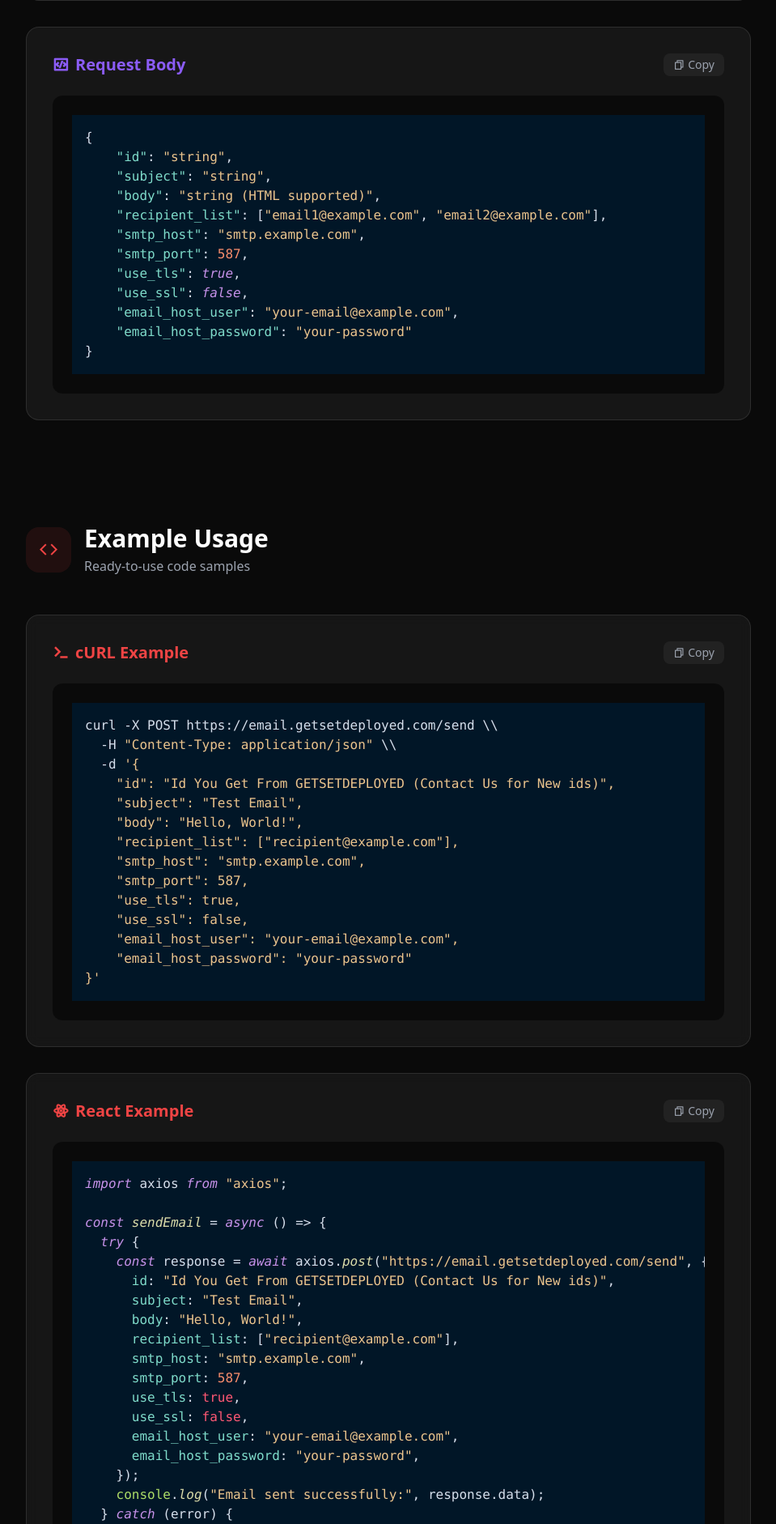
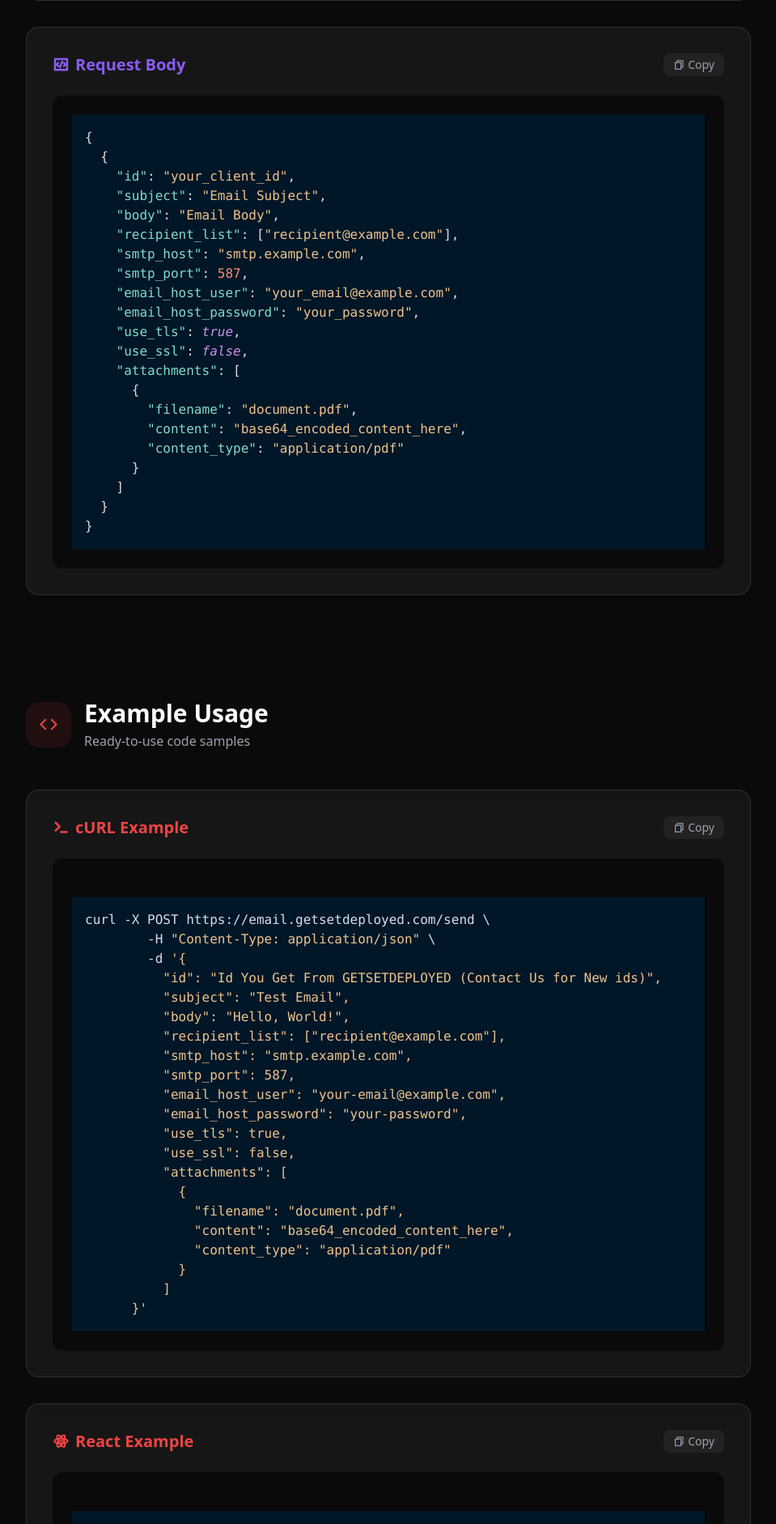
Before and after one commit to ByteMeBabyOneMoreTime/Email_Client_paddleLift, a Django app: page / in a window 1280 px wide. Shown: the part 1070-2952 px from the top of the page at 81% size, without its empty margins (160-1119 px from the left). Run offline with Django 5.2, Linux system fonts and the light colour scheme; parts of the project's set-up code (start-up, migrations or seed data) failed here and were passed over; some libraries are stand-ins or nearby versions.

Commit message:
Added File Attachement

```diff
--- a/website/email_client/templates/index.html
+++ b/website/email_client/templates/index.html
@@ -319,16 +319,25 @@
               </div>
               <pre class="bg-black/50 p-6 rounded-xl overflow-x-auto">
 <code id="request-body" class="language-json">{
-    "id": "string",
-    "subject": "string",
-    "body": "string (HTML supported)",
-    "recipient_list": ["email1@example.com", "email2@example.com"],
+  {
+    "id": "your_client_id",
+    "subject": "Email Subject",
+    "body": "Email Body",
+    "recipient_list": ["recipient@example.com"],
     "smtp_host": "smtp.example.com",
     "smtp_port": 587,
+    "email_host_user": "your_email@example.com",
+    "email_host_password": "your_password",
     "use_tls": true,
     "use_ssl": false,
-    "email_host_user": "your-email@example.com",
-    "email_host_password": "your-password"
+    "attachments": [
+      {
+        "filename": "document.pdf",
+        "content": "base64_encoded_content_here",
+        "content_type": "application/pdf"
+      }
+    ]
+  }
 }</code></pre>
             </div>
           </div>
@@ -338,8 +347,7 @@
       <section id="example">
         <div class="max-w-4xl mx-auto">
           <div class="flex items-center gap-4 mb-12">
-            <div
-              class="w-14 h-14 rounded-2xl bg-secondary/10 flex items-center justify-center">
+            <div class="w-14 h-14 rounded-2xl bg-secondary/10 flex items-center justify-center">
               <i class="ri-code-line text-2xl text-secondary"></i>
             </div>
             <div>
@@ -350,23 +358,19 @@
 
           <div class="space-y-8">
             <!-- cURL Example -->
-            <div
-              class="bg-white/5 backdrop-blur p-8 rounded-2xl border border-white/10">
+            <div class="bg-white/5 backdrop-blur p-8 rounded-2xl border border-white/10">
               <div class="flex justify-between items-start mb-6">
-                <h3
-                  class="text-xl font-semibold text-secondary flex items-center gap-2">
+                <h3 class="text-xl font-semibold text-secondary flex items-center gap-2">
                   <i class="ri-terminal-line"></i> cURL Example
                 </h3>
-                <button
-                  onclick="copyToClipboard('curl-example')"
-                  class="text-gray-400 hover:text-white transition-colors px-3 py-1 rounded-lg bg-white/5 text-sm flex items-center gap-1">
+                <button onclick="copyToClipboard('curl-example')" class="text-gray-400 hover:text-white transition-colors px-3 py-1 rounded-lg bg-white/5 text-sm flex items-center gap-1">
                   <i class="ri-file-copy-line"></i>
                   Copy
                 </button>
               </div>
               <pre class="bg-black/50 p-6 rounded-xl overflow-x-auto">
-<code id="curl-example" class="language-bash">curl -X POST https://email.getsetdeployed.com/send \\
-  -H "Content-Type: application/json" \\
+      <code id="curl-example" class="language-bash">curl -X POST https://email.getsetdeployed.com/send \
+        -H "Content-Type: application/json" \
         -d '{
           "id": "Id You Get From GETSETDEPLOYED (Contact Us for New ids)",
           "subject": "Test Email",
@@ -374,24 +378,27 @@
           "recipient_list": ["recipient@example.com"],
           "smtp_host": "smtp.example.com",
           "smtp_port": 587,
+          "email_host_user": "your-email@example.com",
+          "email_host_password": "your-password",
           "use_tls": true,
           "use_ssl": false,
-    "email_host_user": "your-email@example.com",
-    "email_host_password": "your-password"
+          "attachments": [
+            {
+              "filename": "document.pdf",
+              "content": "base64_encoded_content_here",
+              "content_type": "application/pdf"
+            }
+          ]
       }'</code></pre>
             </div>
 
             <!-- React Example -->
-            <div
-              class="bg-white/5 backdrop-blur p-8 rounded-2xl border border-white/10">
+            <div class="bg-white/5 backdrop-blur p-8 rounded-2xl border border-white/10">
               <div class="flex justify-between items-start mb-6">
-                <h3
-                  class="text-xl font-semibold text-secondary flex items-center gap-2">
+                <h3 class="text-xl font-semibold text-secondary flex items-center gap-2">
                   <i class="ri-reactjs-line"></i> React Example
                 </h3>
-                <button
-                  onclick="copyToClipboard('react-example')"
-                  class="text-gray-400 hover:text-white transition-colors px-3 py-1 rounded-lg bg-white/5 text-sm flex items-center gap-1">
+                <button onclick="copyToClipboard('react-example')" class="text-gray-400 hover:text-white transition-colors px-3 py-1 rounded-lg bg-white/5 text-sm flex items-center gap-1">
                   <i class="ri-file-copy-line"></i>
                   Copy
                 </button>
@@ -401,6 +408,21 @@
 
       const sendEmail = async () => {
         try {
+          // Function to convert file to base64
+          const fileToBase64 = (file) => {
+            return new Promise((resolve, reject) => {
+              const reader = new FileReader();
+              reader.onload = () => resolve(reader.result.split(',')[1]);
+              reader.onerror = reject;
+              reader.readAsDataURL(file);
+            });
+          };
+
+          // Example: Handle file input
+          const fileInput = document.querySelector('input[type="file"]');
+          const file = fileInput.files[0];
+          const base64Content = await fileToBase64(file);
+
           const response = await axios.post("https://email.getsetdeployed.com/send", {
             id: "Id You Get From GETSETDEPLOYED (Contact Us for New ids)",
             subject: "Test Email",
@@ -408,10 +430,17 @@ const sendEmail = async () => {
             recipient_list: ["recipient@example.com"],
             smtp_host: "smtp.example.com",
             smtp_port: 587,
+            email_host_user: "your-email@example.com",
+            email_host_password: "your-password",
             use_tls: true,
             use_ssl: false,
-      email_host_user: "your-email@example.com",
-      email_host_password: "your-password",
+            attachments: [
+              {
+                filename: file.name,
+                content: base64Content,
+                content_type: file.type
+              }
+            ]
           });
           console.log("Email sent successfully:", response.data);
         } catch (error) {
@@ -423,24 +452,30 @@ sendEmail();</code></pre>
             </div>
 
             <!-- Python Example -->
-            <div
-              class="bg-white/5 backdrop-blur p-8 rounded-2xl border border-white/10">
+            <div class="bg-white/5 backdrop-blur p-8 rounded-2xl border border-white/10">
               <div class="flex justify-between items-start mb-6">
-                <h3
-                  class="text-xl font-semibold text-secondary flex items-center gap-2">
+                <h3 class="text-xl font-semibold text-secondary flex items-center gap-2">
                   <i class="ri-python-line"></i> Python Example
                 </h3>
-                <button
-                  onclick="copyToClipboard('python-example')"
-                  class="text-gray-400 hover:text-white transition-colors px-3 py-1 rounded-lg bg-white/5 text-sm flex items-center gap-1">
+                <button onclick="copyToClipboard('python-example')" class="text-gray-400 hover:text-white transition-colors px-3 py-1 rounded-lg bg-white/5 text-sm flex items-center gap-1">
                   <i class="ri-file-copy-line"></i>
                   Copy
                 </button>
               </div>
               <pre class="bg-black/50 p-6 rounded-xl overflow-x-auto">
       <code id="python-example" class="language-python">import requests
+      import base64
 
       url = "https://email.getsetdeployed.com/send"
+
+      # Function to encode file to base64
+      def encode_file(file_path):
+          with open(file_path, 'rb') as file:
+              return base64.b64encode(file.read()).decode('utf-8')
+
+      # Example file attachment
+      file_path = "path/to/your/document.pdf"
+      base64_content = encode_file(file_path)
 
       payload = {
           "id": "Id You Get From GETSETDEPLOYED (Contact Us for New ids)",
@@ -449,10 +484,17 @@ payload = {
           "recipient_list": ["recipient@example.com"],
           "smtp_host": "smtp.example.com",
           "smtp_port": 587,
+          "email_host_user": "your-email@example.com",
+          "email_host_password": "your-password",
           "use_tls": True,
           "use_ssl": False,
-    "email_host_user": "your-email@example.com",
-    "email_host_password": "your-password"
+          "attachments": [
+              {
+                  "filename": "document.pdf",
+                  "content": base64_content,
+                  "content_type": "application/pdf"
+              }
+          ]
       }
 
       response = requests.post(url, json=payload)
@@ -465,7 +507,6 @@ else:
           </div>
         </div>
       </section>
-
       <!-- Previous content remains the same until the key sections -->
 
 <section id="key-sections" class="py-20">
--- a/website/email_client/views.py
+++ b/website/email_client/views.py
@@ -6,6 +6,9 @@ import socket
 from smtplib import SMTP, SMTPException, SMTPAuthenticationError, SMTP_SSL
 from django.core.mail import EmailMessage, get_connection
 from django.shortcuts import render
+import base64
+import tempfile
+import os
 
 class SendEmailView(APIView):
     def test_smtp_connection(self, smtp_host, smtp_port, use_ssl, use_tls, email_host_user, email_host_password):
@@ -41,7 +44,49 @@ class SendEmailView(APIView):
         except Exception as e:
             return False, f"Error: {str(e)}"
 
+    def handle_attachments(self, email_message, attachments):
+        """Process and add attachments to the email message"""
+        temp_files = []
+        try:
+            for attachment in attachments:
+                # Extract file information
+                filename = attachment.get('filename')
+                content = attachment.get('content')  # Base64 encoded content
+                content_type = attachment.get('content_type', '')
+
+                if not filename or not content:
+                    continue
+
+                # Decode base64 content
+                try:
+                    file_content = base64.b64decode(content)
+                except Exception as e:
+                    raise ValueError(f"Invalid base64 content for file {filename}: {str(e)}")
+
+                # Create temporary file
+                temp_file = tempfile.NamedTemporaryFile(delete=False)
+                temp_files.append(temp_file.name)
+
+                # Write content to temporary file
+                with open(temp_file.name, 'wb') as f:
+                    f.write(file_content)
+
+                # Attach file to email
+                email_message.attach_file(temp_file.name, content_type)
+
+        except Exception as e:
+            raise Exception(f"Error processing attachments: {str(e)}")
+
+        finally:
+            # Clean up temporary files
+            for temp_file in temp_files:
+                try:
+                    os.unlink(temp_file)
+                except:
+                    pass
+
     def post(self, request):
+        temp_files = []
         try:
             data = request.data
 
@@ -105,10 +150,7 @@ class SendEmailView(APIView):
                 use_ssl=use_ssl,
             )
 
-            # Handling External File
-            uploaded_file = request.FILES.get('file')
-
-            # Create and send email
+            # Create email message
             email = EmailMessage(
                 subject=required_fields['subject'],
                 body=required_fields['body'],
@@ -118,14 +160,12 @@ class SendEmailView(APIView):
             )
             email.content_subtype = "html"
 
-            # Attach the file without saving it to the server
-            if uploaded_file:
-                email.attach(
-                    uploaded_file.name,  # Name of the file
-                    uploaded_file.read(),  # File content
-                    uploaded_file.content_type,  # MIME type (e.g., 'application/pdf', 'image/jpeg')
-                )
+            # Handle attachments if present
+            attachments = data.get('attachments', [])
+            if attachments:
+                self.handle_attachments(email, attachments)
 
+            # Send email
             email.send(fail_silently=False)
 
             # Log success
```
Lines whose indentation alone changed are shown as unchanged.
